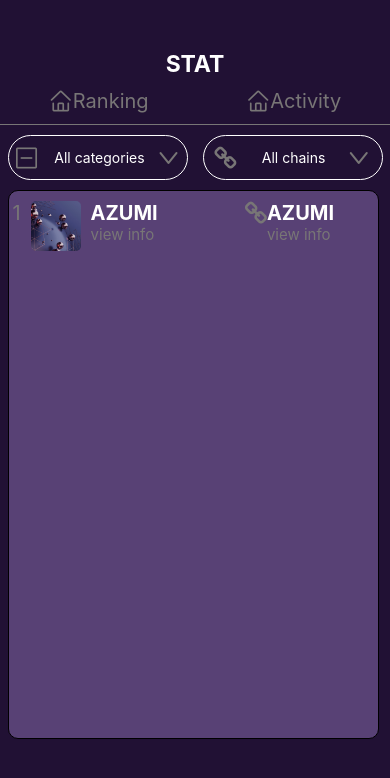
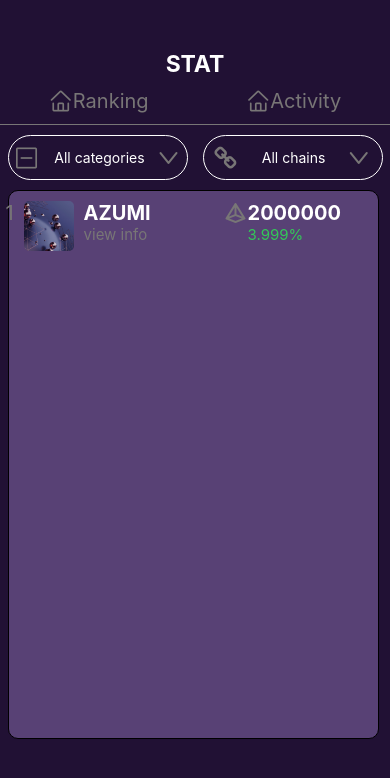
Before and after one commit to Umutonimireille/NFT, a React Native app: screen /Stat in a window 390 px wide. Shown: the top 778 px of the page. Built offline with nearby package versions, Linux system fonts and the light colour scheme.

Commit message:
auto-commit-09a1703f5ad448a2b6836088b4f27b9a

```diff
--- a/components/Stat.js
+++ b/components/Stat.js
@@ -10,6 +10,7 @@ import {
 } from "react-native";
 import { AntDesign, FontAwesome } from "@expo/vector-icons";
 import { useNavigation } from "@react-navigation/native";
+import { MaterialCommunityIcons } from "@expo/vector-icons";
 
 export default function Stat() {
   const navigation = useNavigation();
@@ -116,7 +117,7 @@ export default function Stat() {
                 fontSize: 20
               }}
             >
-             1
+              1
             </Text>
             <Image
               source={require("../assets/first.png")}
@@ -146,7 +147,11 @@ export default function Stat() {
           </View>
 
           <View style={styles.row}>
-            <FontAwesome name="chain" size={24} color="rgb(120 118 118)" />
+            <MaterialCommunityIcons
+              name="pyramid"
+              size={24}
+              color="rgb(120 118 118)"
+            />
             <View style={styles.column}>
               <Text
                 style={{
@@ -155,15 +160,15 @@ export default function Stat() {
                   fontSize: 20
                 }}
               >
-                AZUMI
+                2000000
               </Text>
               <Text
                 style={{
-                  color: "rgb(120 118 118)",
+                  color: "#34C759",
                   fontSize: 15
                 }}
               >
-                view info
+                3.999%
               </Text>
             </View>
           </View>
```
